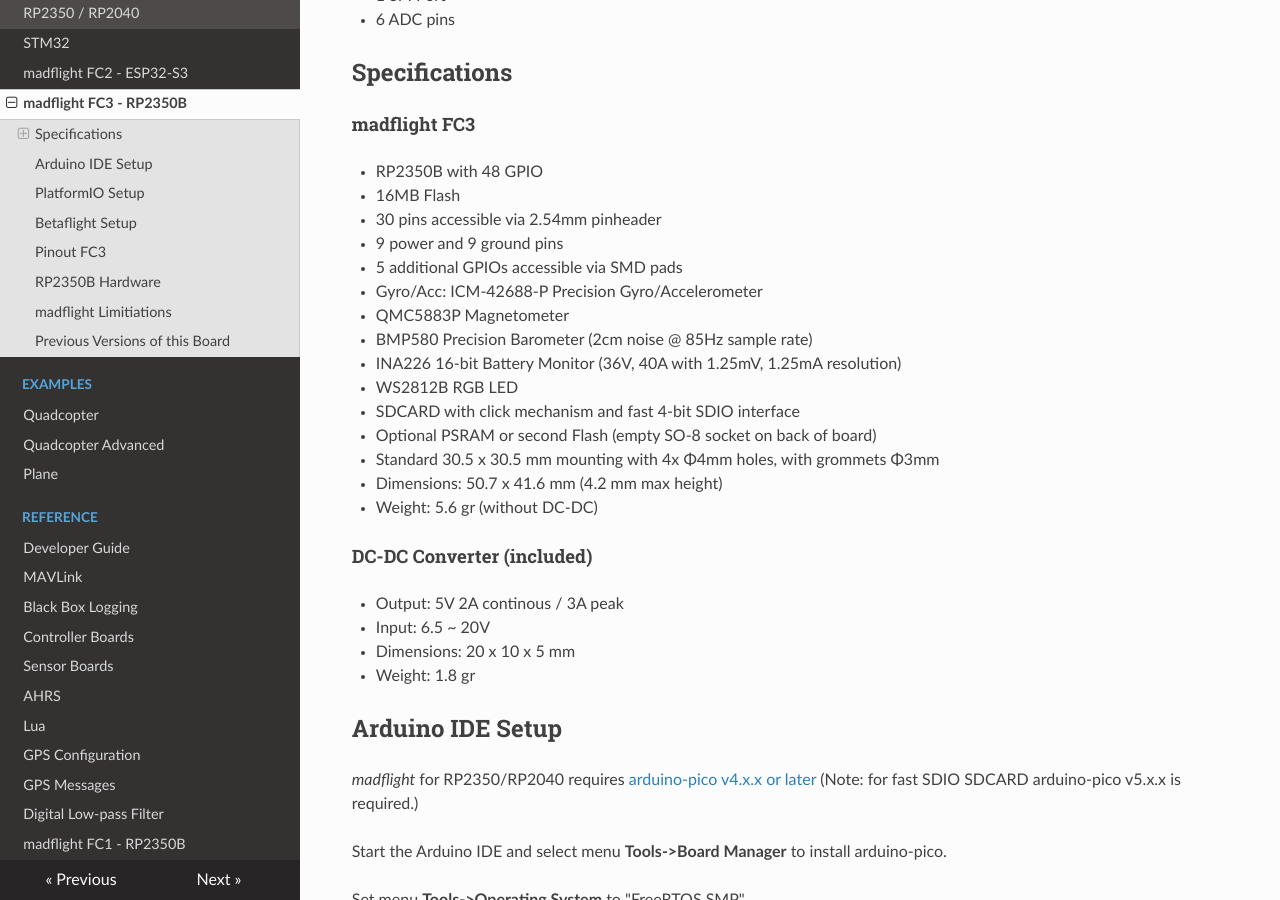
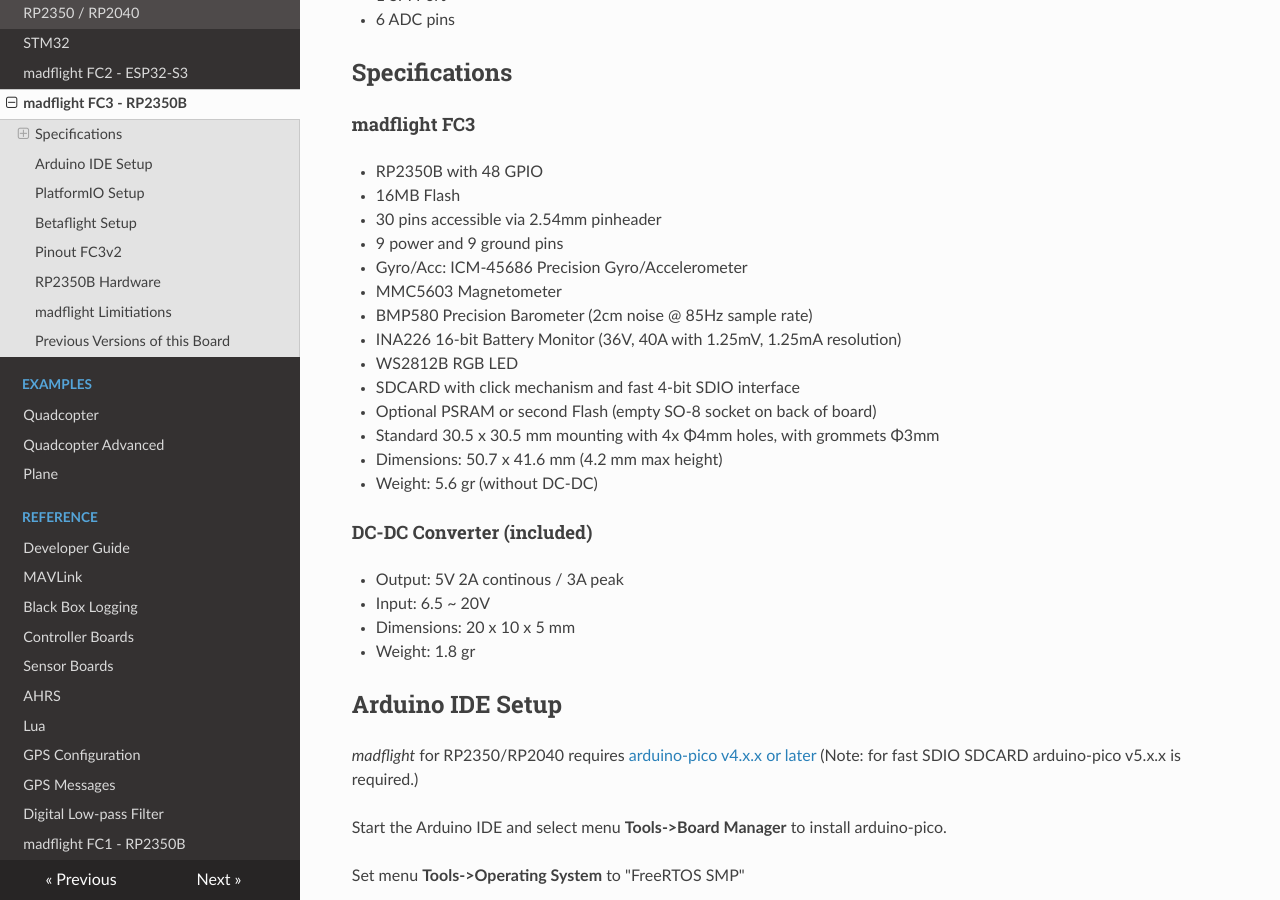
Before and after one commit to qqqlab/madflight-docs, an MkDocs documentation site: the page built from docs/Board-FC3.md, in a window 1280 px wide and 900 px high, scrolled down 912 px. Built offline with MkDocs 1.6.1, drawn with Linux system fonts in a browser that asks for light colours; nearby versions of some CDN libraries; some of the changed text lies outside the part shown; grey boxes are pictures that could not be loaded.

Commit message:
Update Board-FC3.md

```diff
--- a/docs/Board-FC3.md
+++ b/docs/Board-FC3.md
@@ -31,9 +31,8 @@
 - 16MB Flash
 - 30 pins accessible via 2.54mm pinheader
 - 9 power and 9 ground pins
-- 5 additional GPIOs accessible via SMD pads
-- Gyro/Acc: ICM-42688-P Precision Gyro/Accelerometer
-- QMC5883P Magnetometer
+- Gyro/Acc: ICM-45686 Precision Gyro/Accelerometer
+- MMC5603 Magnetometer
 - BMP580 Precision Barometer (2cm noise @ 85Hz sample rate)
 - INA226 16-bit Battery Monitor (36V, 40A with 1.25mV, 1.25mA resolution)
 - WS2812B RGB LED
@@ -94,9 +93,9 @@
 
 Latest config.h for Betaflight is here: https://github.com/betaflight/config/pull/940
 
-## Pinout FC3
+## Pinout FC3v2
 
-Set `#define MF_BOARD "brd/madflight_FC3.h"` to use this configuration, it can be modified with `madflight_config` configuration settings in your program.
+Set `#define MF_BOARD "brd/madflight_FC3v2.h"` to use this configuration, it can be modified with `madflight_config` configuration settings in your program.
 
 | GPIO |Default External Pin Function | Internal Function |
 |:-:|:-|:-|
@@ -143,8 +142,8 @@
 41 | free (ADC1) |
 42 | free (ADC2) |
 43 | free (ADC3) |
-44 | free (SMD pad ADC4) |
-45 | free (SMD pad ADC5) |
+44 |  | Blue LED
+45 |  | 100k/10k Vbat voltage divider
 46 |  | RBGLED
 47 |  | QMI_CS1 (for optional PSRAM)
 
```
Also changed, not shown: other parts of docs/Board-FC3.md (+1 -2 lines).
